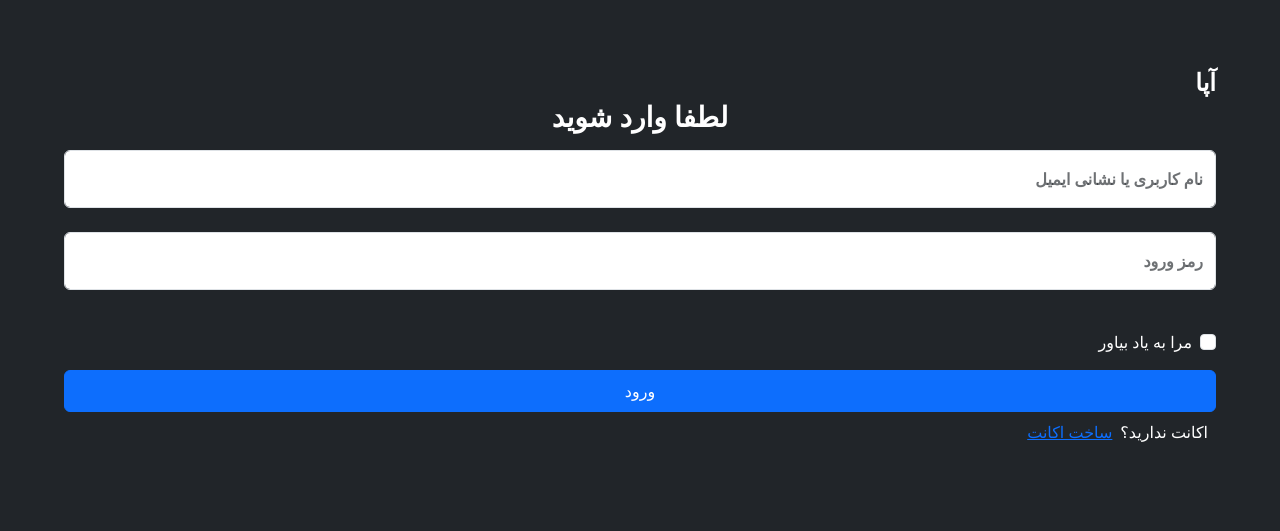
After one commit to mr-z-one/apa_CTF, a PHP site: page /public/login.php in a window 1280 px wide. The commit adds this page. Shown: the top 531 px of the page. Run offline with PHP 8.4, Linux system fonts and the light colour scheme; some libraries are stand-ins or nearby versions.

Commit message:
complete register start login.php

```diff
--- /dev/null
+++ b/auth/public/login.php
@@ -0,0 +1,97 @@
+<!DOCTYPE html>
+<html lang="fa" dir="rtl">
+
+<head>
+    <meta charset="UTF-8">
+    <meta name="viewport" content="width=device-width, initial-scale=1.0">
+    <title>Document</title>
+    <link rel="stylesheet" href="./bootstrap-5.3.8-dist/css/bootstrap.rtl.min.css">
+    <link rel="stylesheet" href="./bootstrap-icons.min.css">
+    <link rel="stylesheet" href="./style.css">
+</head>
+
+<body class="d-flex align-items-center p-5 bg-dark text-white ">
+    <main class="form-signin w-100 m-auto ">
+        <form class="needs-validation" novalidate>
+            <div class="row p-3">
+
+                <div class="col-12">
+
+                    <label class="text-white fs-4 fw-bold">آپا </label>
+
+                </div>
+
+                <div class="col-12 d-flex justify-content-center">
+
+                    <h1 class="h3 mb-3 fw-bolder">لطفا وارد شوید</h1>
+                </div>
+
+                <div class="col-12">
+                    <div class="form-floating fw-bold   ">
+                        <input type="text" class="form-control" id="floatingInput" placeholder="name@example.com"
+                            required>
+                        <label for="floatingInput"> نام کاربری یا نشانی ایمیل </label>
+
+                        <div class="valid-feedback">
+                            عالیه
+                        </div>
+                    </div>
+
+
+                </div>
+                <div class="col-12">
+                    <div class="form-floating fw-bold my-4">
+                        <input type="password" class="form-control" pattern="[a-zA-Z0-9]{8,}" id="floatingPassword" placeholder="Password"
+                            required>
+                        <label for="floatingPassword">رمز ورود</label>
+                        <div class="valid-feedback">
+                            عالیه
+                        </div>
+                        <div class="invalid-feedback">
+                            رمز ورود باید حداقل 8 رقم باشذ
+                        </div>
+                    </div>
+                </div>
+
+                <div class="col-12">
+                    <div class="form-check text-start my-3"> <input class="form-check-input" type="checkbox"
+                            value="remember-me" id="checkDefault"> <label class="form-check-label" for="checkDefault">
+                            مرا به یاد بیاور
+                        </label> </div> <button class="btn btn-primary w-100 py-2" type="submit">ورود</button>
+
+                </div>
+                <div class="col-12 d-flex justify-content-start my-2 gap-2">
+                    <p>  <p>اکانت ندارید؟</p> <a class="link-primary" href="./signup.html">ساخت اکانت</a></p>
+                </div>
+        </form>
+
+        </div>
+    </main>
+
+    <script src="./bootstrap-5.3.8-dist/js/bootstrap.bundle.js"></script>
+    <script src="./script.js"></script>
+
+    <script>
+        // Example starter JavaScript for disabling form submissions if there are invalid fields
+        (() => {
+            'use strict'
+
+            // Fetch all the forms we want to apply custom Bootstrap validation styles to
+            const forms = document.querySelectorAll('.needs-validation')
+
+            // Loop over them and prevent submission
+            Array.from(forms).forEach(form => {
+                form.addEventListener('submit', event => {
+                    if (!form.checkValidity()) {
+                        event.preventDefault()
+                        event.stopPropagation()
+                    }
+
+                    form.classList.add('was-validated')
+                }, false)
+            })
+        })()
+    </script>
+</body>
+
+</html>
--- /dev/null
+++ b/config/database.php
@@ -0,0 +1,6 @@
+<?php
+
+const DB_HOST = 'localhost';
+const DB_NAME = 'APA';
+const DB_USER = 'root';
+const DB_PASSWORD = '';
--- a/src/bootstrap.php
+++ b/src/bootstrap.php
@@ -1,6 +1,7 @@
 <?php
 
 require_once __DIR__ . '/../config/config_session.php';
+require_once __DIR__ . '/../config/database.php';
 require_once __DIR__ . '/libs/helper.php' ;
 
 require_once __DIR__ . '/libs/sanitization.php' ;
```
Also changed, not shown: auth/public/register.php (+11 -2 lines), src/auth.php (added, +15 -0 lines), src/libs/connection.php (added, +16 -0 lines).
